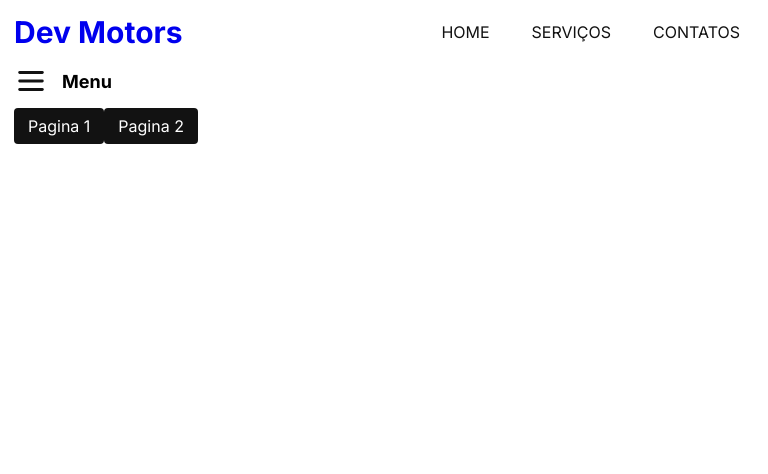
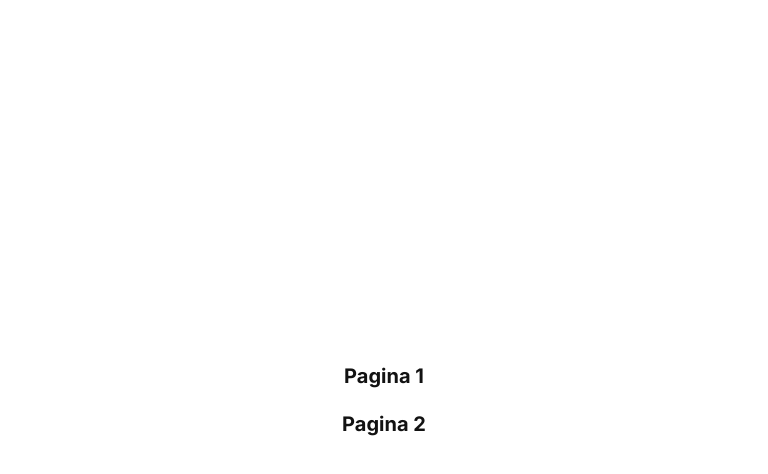
Before and after one commit to vitormarinheiro1/DevMotors, a Next.js app: page / in a window 768 px wide. Shown: the top 474 px of the page. Built offline with nearby package versions, Linux system fonts and the light colour scheme.

Commit message:
Update styles submenu

```diff
--- a/src/components/header/styles.module.scss
+++ b/src/components/header/styles.module.scss
@@ -35,7 +35,7 @@
     display: none;
 }
 
-.contentLogo {
+.contentLogo a{
     font-weight: bold;
     color: #121212;
     font-size: 30px;
--- a/src/components/home/submenu/index.tsx
+++ b/src/components/home/submenu/index.tsx
@@ -1,16 +1,43 @@
+"use client"
 import Link from 'next/link'
 import styles from './styles.module.scss'
-
-import { X, Menu} from 'lucide-react'
+import { useEffect, useState } from 'react'
+import { X, Menu } from 'lucide-react'
 
 export function Submenu() {
-    return(
+    const [isOpen, setIsOpen] = useState(false);
+
+    useEffect(() => {
+        const handleResize = () => {
+            if (window.innerWidth > 768) {
+                setIsOpen(false);
+            }
+        }
+
+        window.addEventListener("resize", handleResize)
+
+        return () => window.removeEventListener("resize", handleResize)
+
+    }, [])
+
+    function toggleMenu() {
+        setIsOpen(!isOpen);
+    }
+
+
+    return (
         <section className={styles.submenu}>
-            <div className={styles.submenuIcon}>
-                <Menu size={34} color="#121212"/>
-                Menu
+            <div className={styles.submenuIcon} onClick={toggleMenu}>
+                <Menu size={34} color="#121212" />
+                Serviços
             </div>
-            <ul className={styles.ul}>
+            <ul className={`${styles.ul} ${isOpen ? styles.open : ""}`}>
+
+                {isOpen &&
+                    <button onChange={toggleMenu}>
+                        <X size={54} color='#121212' />
+                    </button>
+                }
                 <li>
                     <Link href="/post/pagina-1">
                         Pagina 1
--- a/src/components/home/submenu/styles.module.scss
+++ b/src/components/home/submenu/styles.module.scss
@@ -17,8 +17,10 @@
     display: none;
     list-style: none;
     padding: 14px 0;
+    row-gap: 24px;
+    column-gap: 14px;
 
-    li a{
+    li a {
       background-color: #121212;
       color: #FFF;
       padding: 8px 14px;
@@ -26,14 +28,54 @@
     }
   }
 
-@media (min-width: 768px){
-    .ul{
+  .closeButton {
+    background: transparent;
+  }
+
+  @media (min-width: 768px) {
+    .ul {
       display: flex;
     }
   }
 
-@media (max-width: 768px){
-    .submenuIcon{
+  @media (max-width: 768px) {
+    .submenuIcon {
       display: inline-flex;
     }
+
+    .ul {
+      z-index: 99;
+      flex-direction: column;
+      align-items: center;
+      justify-content: center;
+      position: fixed;
+      left: 50%;
+      top: 50%;
+      transform: translate(-50%, -50%);
+      background-color: #FFF;
+      width: 100%;
+      height: 100%;
+
+      &.open {
+        display: flex;
       }
+    }
+
+    .ul li {
+      a {
+        background-color: transparent;
+        color: #121212;
+        font-size: 20px;
+        font-weight: bold;
+        transition: all 0.6s;
+      }
+
+      a:hover {
+        background-color: #121212;
+        color: #FFF;
+      }
+
+    }
+
+
+  }
```
Lines whose indentation alone changed are shown as unchanged.
